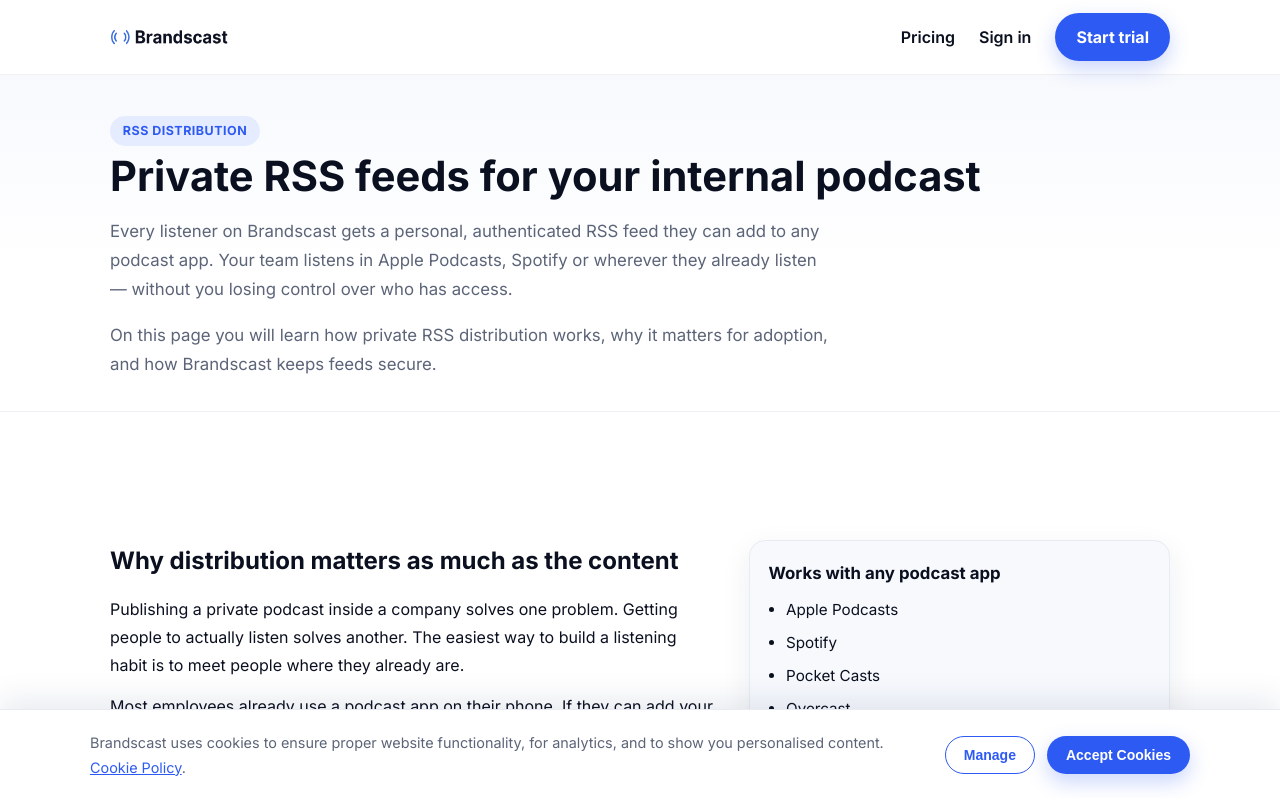
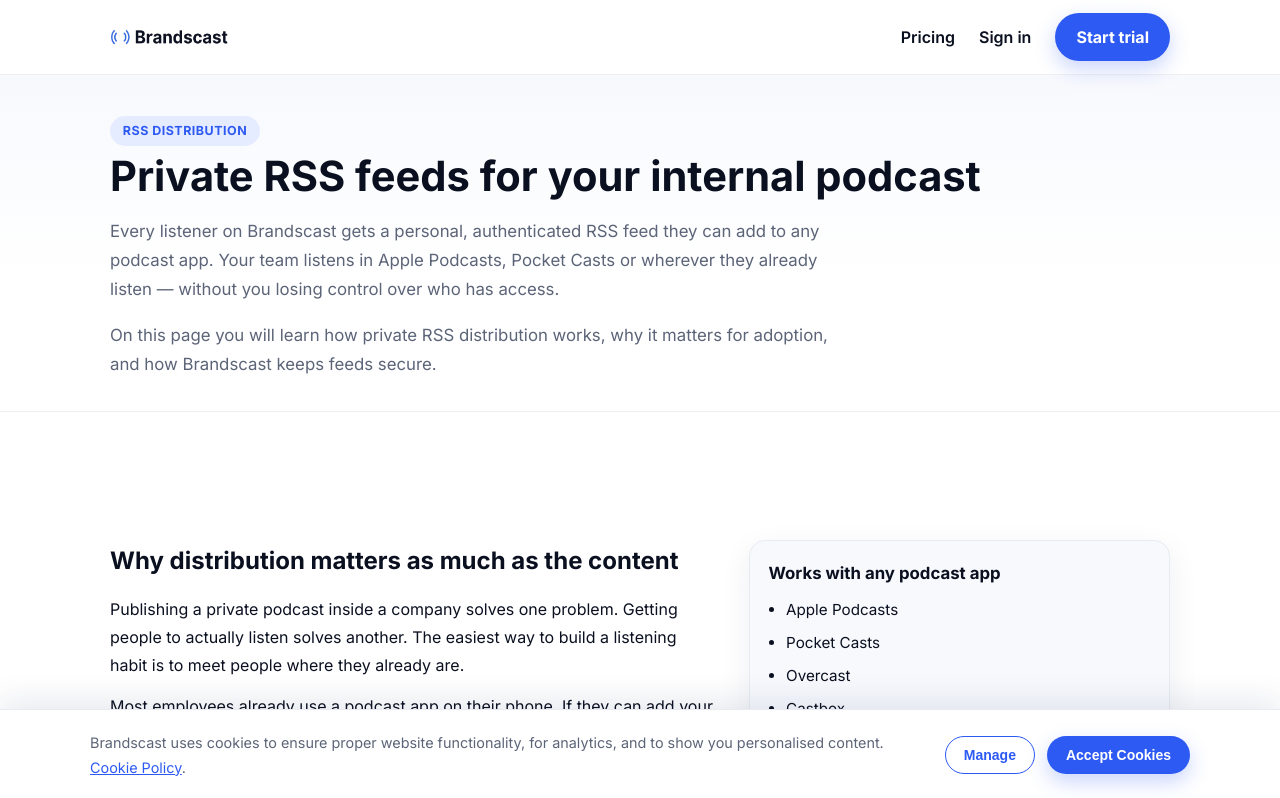
Before and after one commit to polrodriguezriu/brandscastweb, a Next.js app: page /rss-distribution in a window 1280 px wide. Shown: the top 798 px of the page. Built offline with nearby package versions, Linux system fonts and the light colour scheme.

Commit message:
fix: remove Spotify from RSS distribution copy (does not support private feeds)

```diff
--- a/src/app/rss-distribution/page.tsx
+++ b/src/app/rss-distribution/page.tsx
@@ -7,7 +7,7 @@
 export const metadata: Metadata = {
   title: "Private RSS feed distribution for internal podcasts | Brandscast",
   description:
-    "Distribute your private internal podcast to any podcast app via secure RSS feeds. Each listener gets a unique, authenticated feed they can add to Apple Podcasts, Spotify or any player.",
+    "Distribute your private internal podcast to any podcast app via secure RSS feeds. Each listener gets a unique, authenticated feed they can add to Apple Podcasts, Pocket Casts, Overcast or any RSS-compatible player.",
   alternates: { canonical: "https://brandscast.com/rss-distribution/" },
   robots:
     "index,follow,max-image-preview:large,max-snippet:-1,max-video-preview:-1",
@@ -33,7 +33,7 @@
           <p className="lead">
             Every listener on Brandscast gets a personal, authenticated RSS feed
             they can add to any podcast app. Your team listens in Apple
-            Podcasts, Spotify or wherever they already listen — without you
+            Podcasts, Pocket Casts or wherever they already listen — without you
             losing control over who has access.
           </p>
           <p className="hero-meta">
@@ -71,9 +71,9 @@
               <h3>Works with any podcast app</h3>
               <ul>
                 <li>Apple Podcasts</li>
-                <li>Spotify</li>
                 <li>Pocket Casts</li>
                 <li>Overcast</li>
+                <li>Castbox</li>
                 <li>Any RSS-compatible player</li>
               </ul>
               <div className="tag-list">
@@ -271,8 +271,7 @@
                 <p>
                   Any app that supports adding a custom RSS feed URL works with
                   Brandscast. This includes Apple Podcasts, Pocket Casts,
-                  Overcast, Castbox and many others. Spotify support depends on
-                  their current RSS import feature availability.
+                  Overcast, Castbox and many others.
                 </p>
               </details>
 
```
